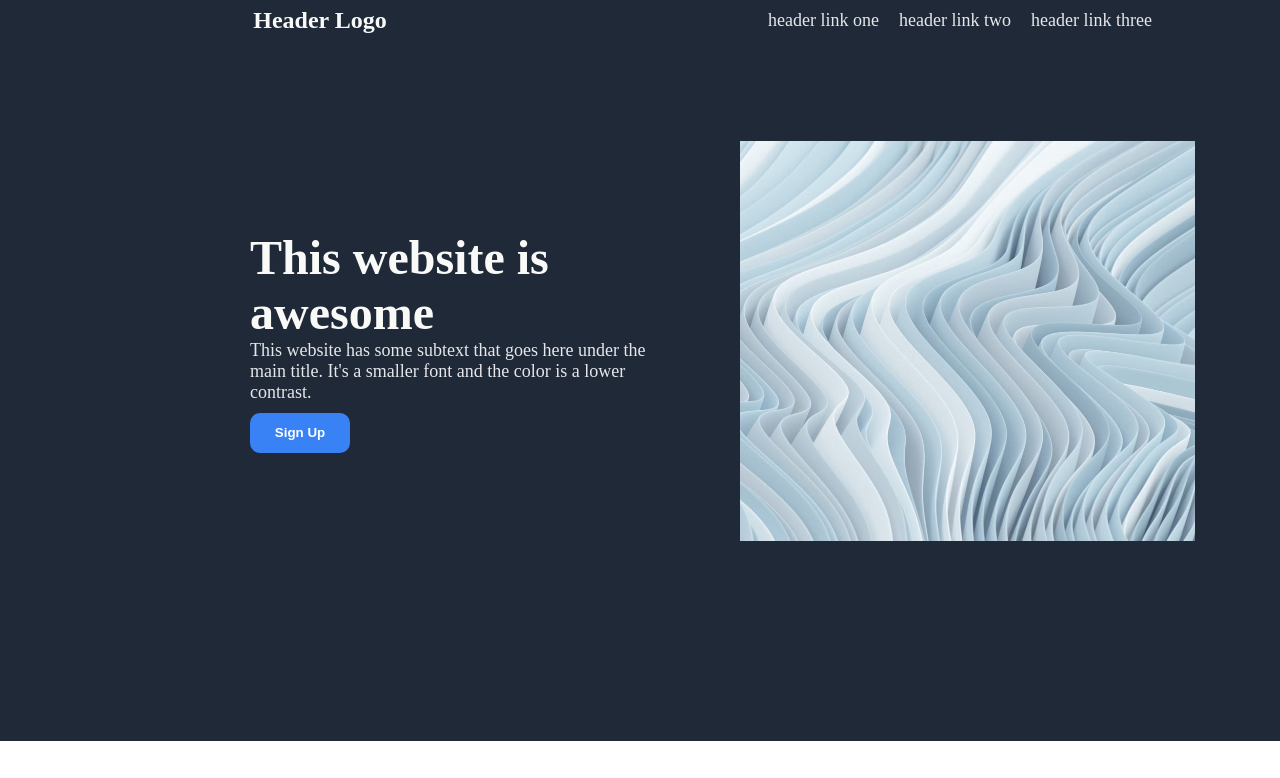
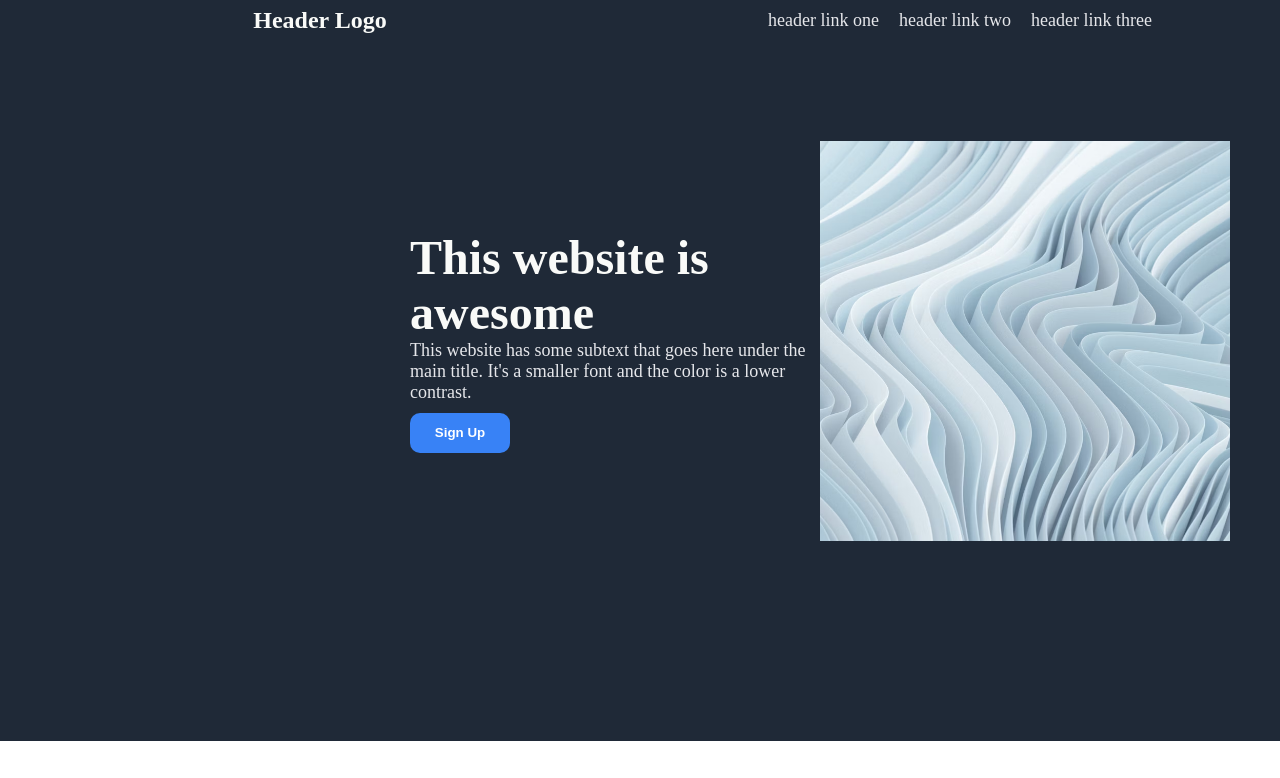
Before and after one commit to RitaIssa/landing-page, a plain HTML site: page index.html in a window 1280 px wide. Shown: the top 778 px of the page. Drawn offline with Linux system fonts and the light colour scheme.

Commit message:
changed header again back to previous

```diff
--- a/style.css
+++ b/style.css
@@ -74,7 +74,7 @@ img{
     flex-direction: column;
     width: 50%;
     justify-content: center;
-    margin-left: 200px;
+    margin-left: 360px;
     margin-bottom: 100px;
 }
 
```
